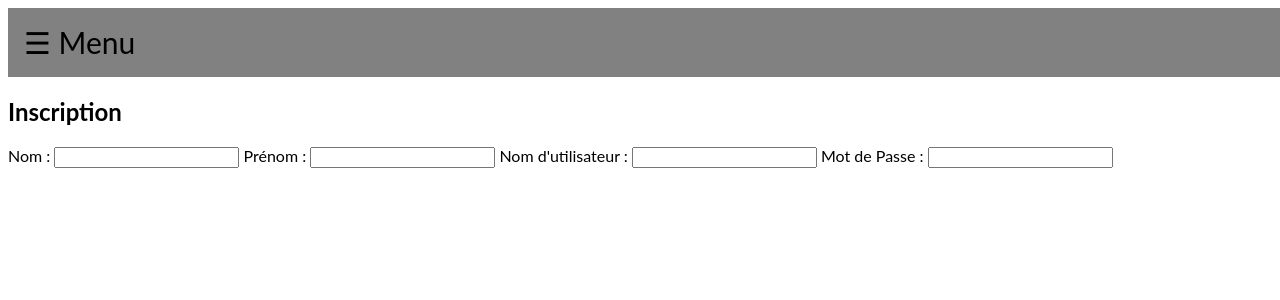
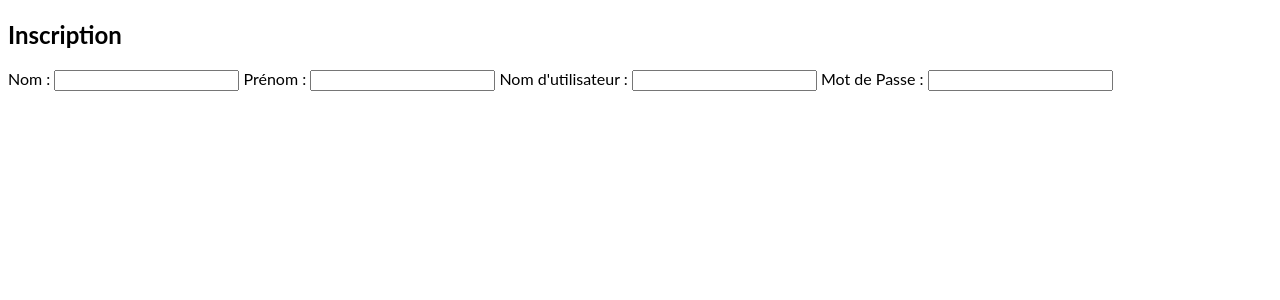
Before and after one commit to zerfuy/TLIAL_projet_1, a PHP site: page /Inscription.php in a window 1280 px wide. Shown: the top 300 px of the page. Run offline with PHP 8.4, Linux system fonts and the light colour scheme.

Commit message:
Update Inscription.php

```diff
--- a/Inscription.php
+++ b/Inscription.php
@@ -8,16 +8,6 @@
 	</head>
 	<body>
 
-		<div id="Sidenav1" class="sidenav">
- 			<a href="javascript:void(0)" class="closebtn" onclick="closeNav()">&times;</a>
-			<a href="./index.php" id="linkAccueil">Accueil</a>
-		  	<a href="./Connexion.php" id="linkConnexion">Connexion</a>
-		  	<a href="./Informations.php" id="linkInformations">Informations</a>
-		</div>
-
-  		<div id="menubar">
-    		<span  id="openMenuBtn" onclick="openNav()">&#9776; Menu</span>
-  		</div>
 	        <div id="Inscription">
 	            <h2>Inscription </h2>
 	            <form method="POST">
@@ -28,7 +18,7 @@
 	            	<label for="Login">Nom d'utilisateur : </label>
 	            	<input type="text" name="Login" id="Login">
 	            	<label for="name">Mot de Passe : </label>
-	            	<input type="Passe" name="Password" id="Password">
+	            	<input type="Password" name="Pass" id="Pass">
 	            </form>
 	        </div>
 	</body>
```
